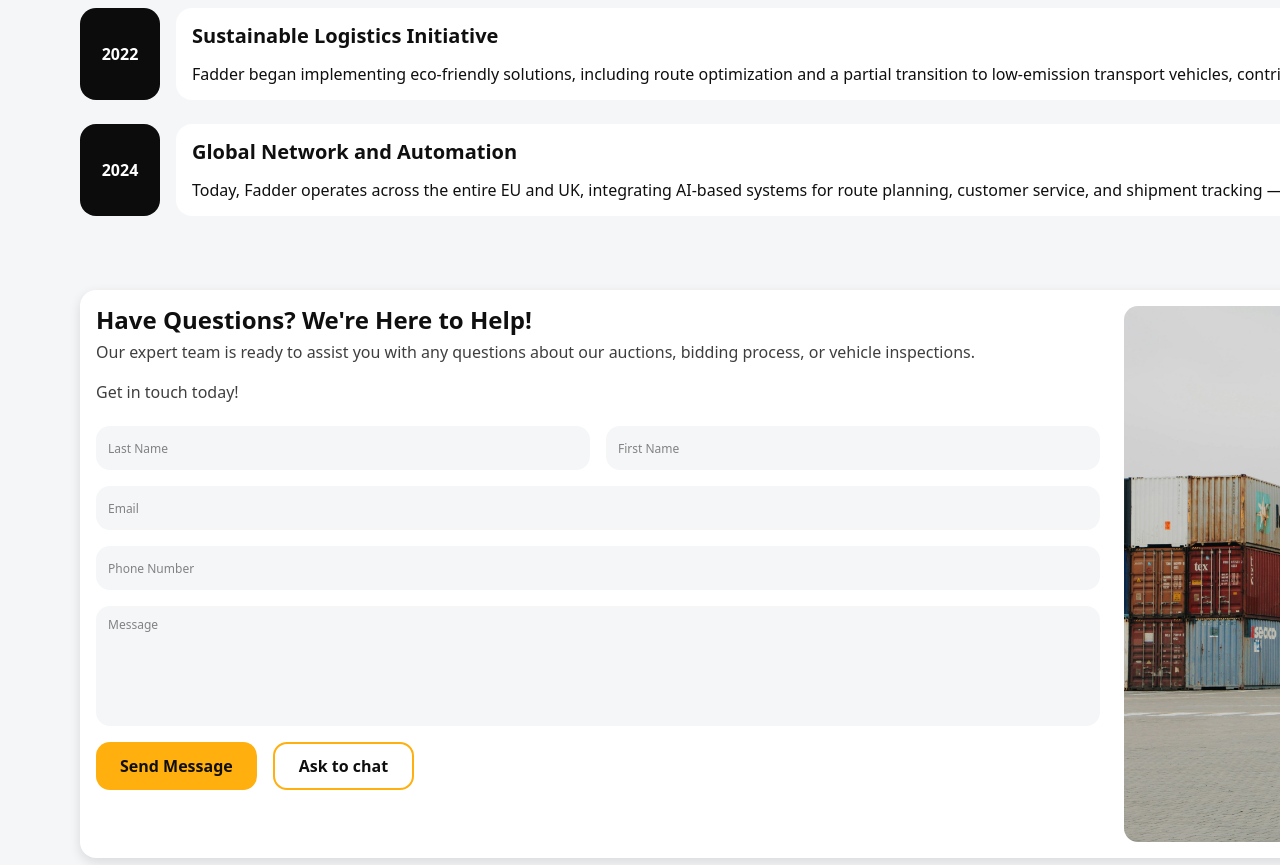
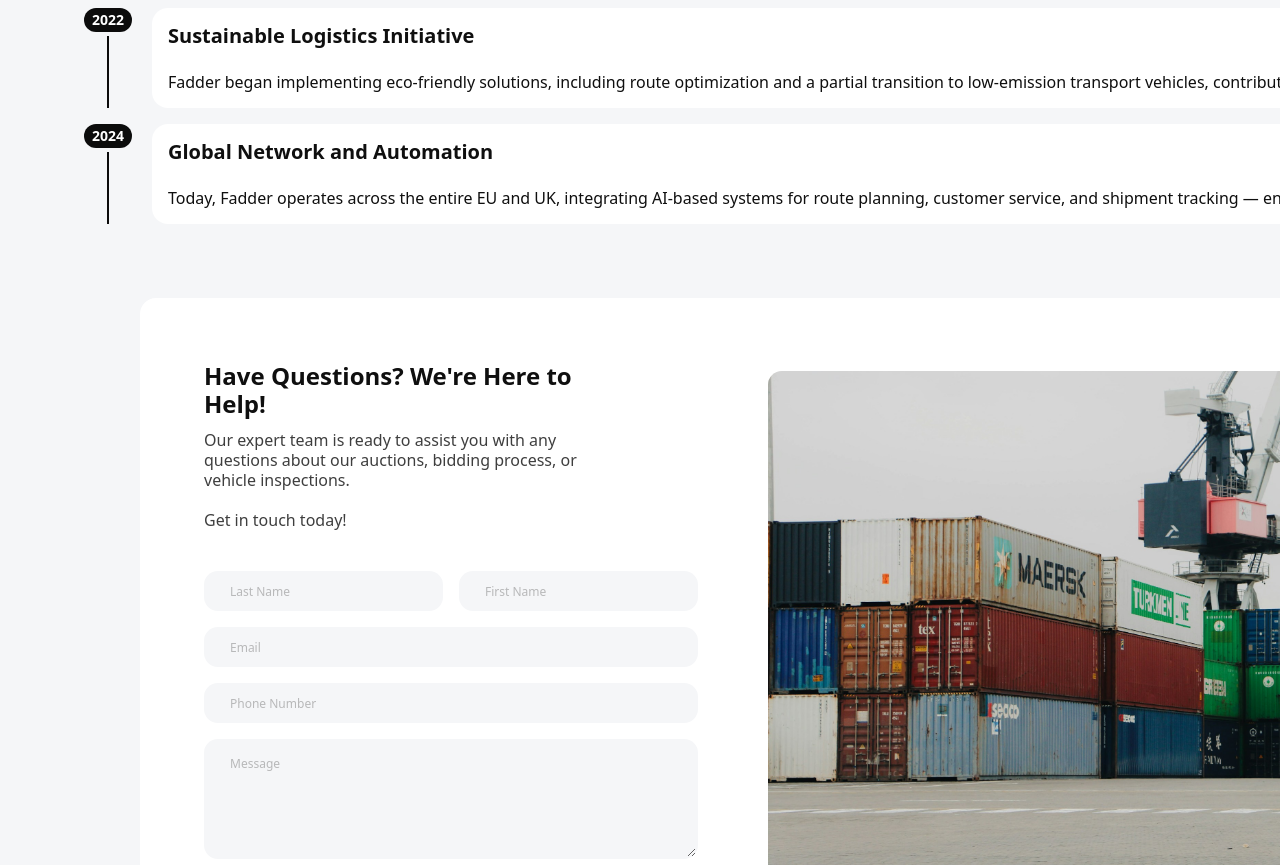
Before and after one commit to IN-FOMO/fadder-next-js, a Next.js app: page /about in a window 1280 px wide. Shown: the part 1260-2125 px from the top of the page. Built offline with nearby package versions, Linux system fonts and the light colour scheme.

Commit message:
Pixel perfect hero

```diff
--- a/src/app/about/about.module.css
+++ b/src/app/about/about.module.css
@@ -80,7 +80,7 @@
 .timeline {
   display: flex;
   flex-direction: column;
-  gap: 24px;
+  gap: 16px;
 }
 
 .timelineItem {
@@ -89,18 +89,32 @@
   align-items: stretch;
 }
 
+.timelineMarker {
+  width: 56px;
+  display: flex;
+  flex-direction: column;
+  align-items: center;
+  gap: 4px;
+  align-self: stretch;
+}
+
 .timelineYear {
-  min-width: 80px;
   background: #0c0c0c;
   color: #ffffff;
   border-radius: 16px;
-  padding: 12px 16px;
-  font-size: 16px;
-  line-height: 20px;
+  padding: 4px 8px;
+  font-size: 14px;
+  line-height: 16px;
   font-weight: 700;
   display: inline-flex;
   align-items: center;
   justify-content: center;
+}
+
+.timelineLine {
+  width: 2px;
+  flex: 1;
+  background: #0c0c0c;
 }
 
 .timelineCard {
@@ -110,7 +124,7 @@
   padding: 16px;
   display: flex;
   flex-direction: column;
-  gap: 16px;
+  gap: 24px;
 }
 
 .contactSection {
--- a/src/app/about/page.tsx
+++ b/src/app/about/page.tsx
@@ -1,5 +1,5 @@
-import Image from "next/image";
 import { Breadcrumbs } from "../_components/Breadcrumbs";
+import { ContactSection } from "../_components/ContactSection";
 import { PageHeader } from "../_components/PageHeader";
 import styles from "./about.module.css";
 
@@ -93,7 +93,10 @@ export default function AboutPage() {
         <div className={styles.timeline}>
           {timeline.map((item) => (
             <div key={item.year} className={styles.timelineItem}>
-              <div className={styles.timelineYear}>{item.year}</div>
+              <div className={styles.timelineMarker}>
+                <div className={styles.timelineYear}>{item.year}</div>
+                <span className={styles.timelineLine} aria-hidden="true" />
+              </div>
               <div className={styles.timelineCard}>
                 <h3 className={styles.cardTitle}>{item.title}</h3>
                 <p className={styles.cardText}>{item.description}</p>
@@ -102,46 +105,7 @@ export default function AboutPage() {
           ))}
         </div>
 
-        <section className={styles.contactSection}>
-          <div className={styles.contactContent}>
-            <div className={styles.contactHeader}>
-              <h3 className={styles.contactTitle}>Have Questions? We're Here to Help!</h3>
-              <p className={styles.contactSubtitle}>
-                Our expert team is ready to assist you with any questions about our auctions,
-                bidding process, or vehicle inspections.
-                {"\n"}
-                {"\n"}
-                Get in touch today!
-              </p>
-            </div>
-            <div className={styles.contactForm}>
-              <div className={styles.inputRow}>
-                <input className={styles.input} placeholder="Last Name" />
-                <input className={styles.input} placeholder="First Name" />
-              </div>
-              <input className={styles.inputWide} placeholder="Email" />
-              <input className={styles.inputWide} placeholder="Phone Number" />
-              <textarea className={styles.textArea} placeholder="Message" />
-              <div className={styles.buttonRow}>
-                <button type="button" className={styles.primaryButton}>
-                  Send Message
-                </button>
-                <button type="button" className={styles.secondaryButton}>
-                  Ask to chat
-                </button>
-              </div>
-            </div>
-          </div>
-          <div className={styles.contactImage}>
-            <Image
-              src="/figma/images/terms-contact.png"
-              alt=""
-              width={832}
-              height={536}
-              className={styles.contactImg}
-            />
-          </div>
-        </section>
+        <ContactSection />
       </section>
     </main>
   );
--- a/src/app/page.module.css
+++ b/src/app/page.module.css
@@ -11,7 +11,7 @@
 
 .heroSection {
   position: relative;
-  margin: 0 80px;
+  margin: 16px 80px 0;
   padding-bottom: 120px;
 }
 
@@ -38,7 +38,11 @@
 
 .heroTitle {
   position: absolute;
-  inset: 0;
+  top: 40px;
+  left: 50%;
+  transform: translateX(-50%);
+  width: 350px;
+  height: 72px;
   display: flex;
   align-items: center;
   justify-content: center;
@@ -47,7 +51,7 @@
   line-height: 1.125;
   color: #ffffff;
   text-align: center;
-  padding: 0 24px;
+  margin: 0;
 }
 
 .filterCard {
@@ -111,7 +115,7 @@
 .heroSearch {
   position: absolute;
   left: 50%;
-  top: 220px;
+  top: 132px;
   transform: translateX(-50%);
   width: 100%;
   max-width: 566px;
```
